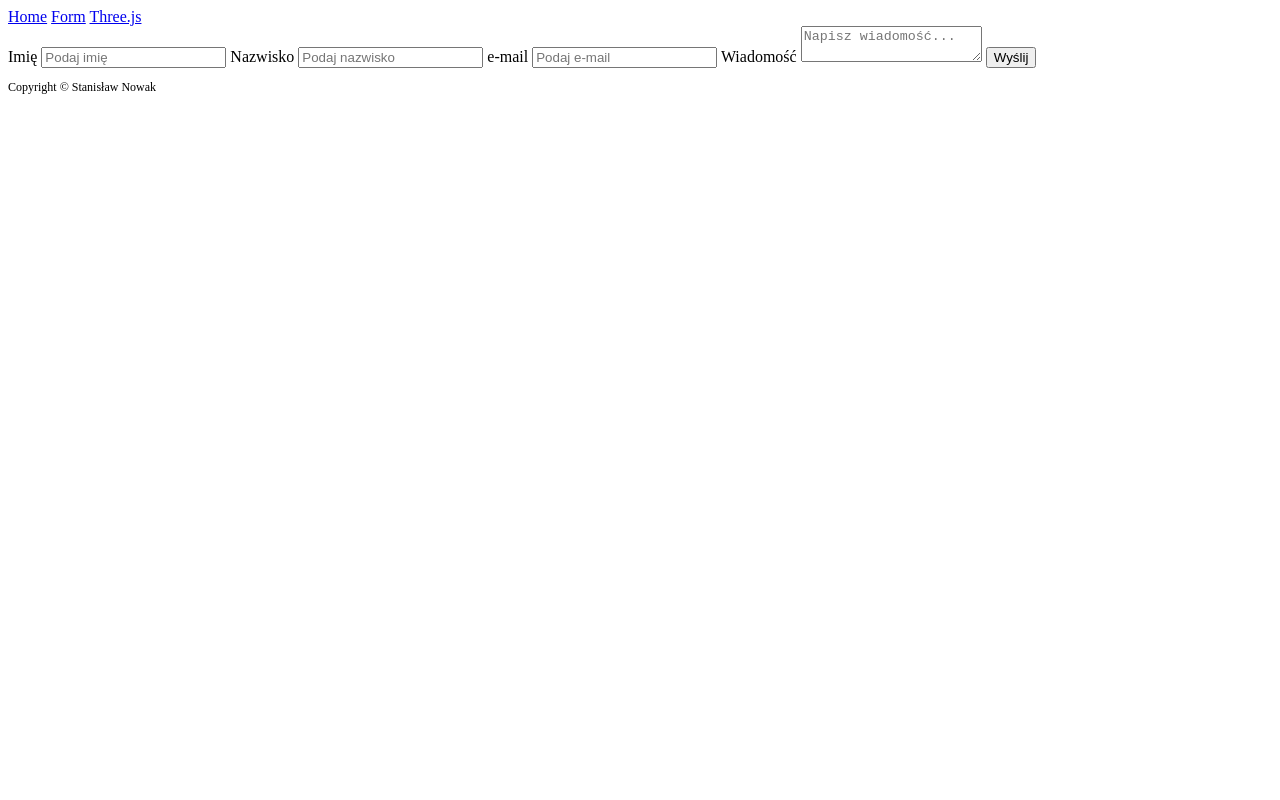
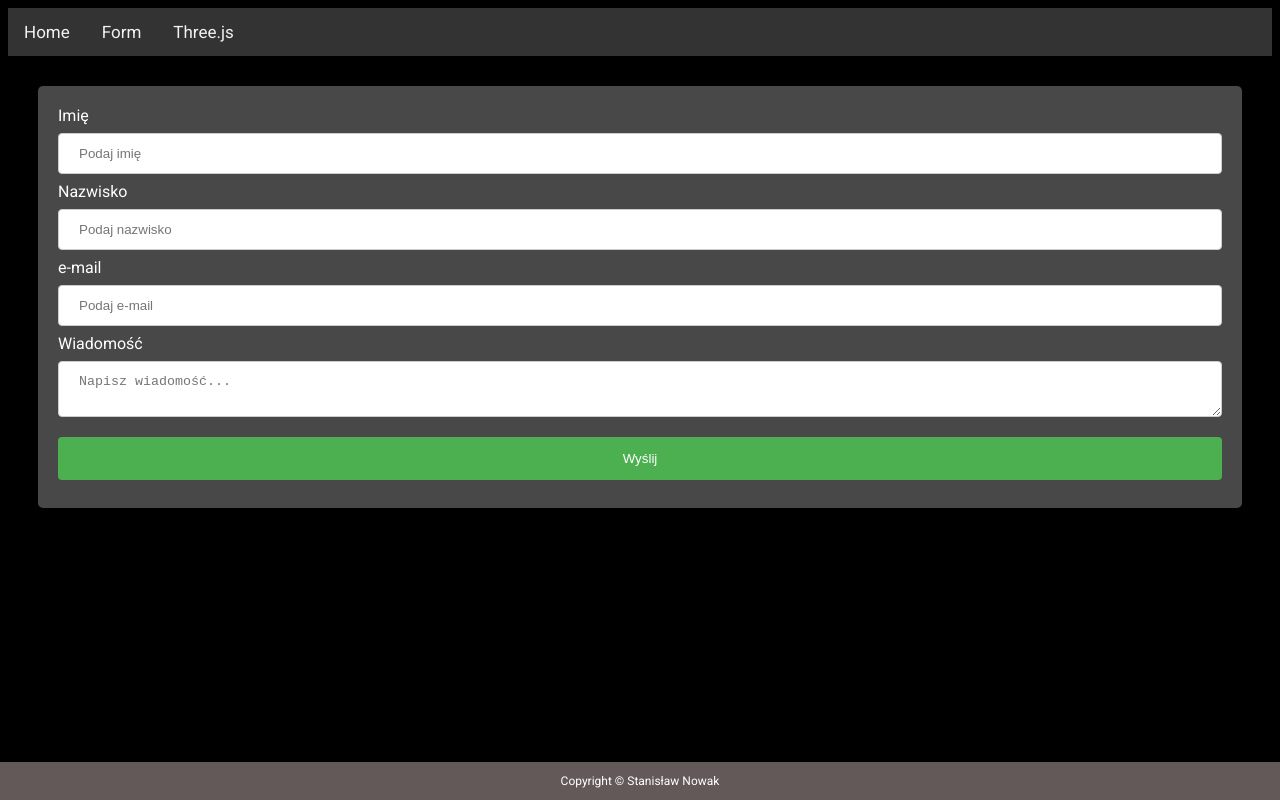
Before and after one commit to nowaks381edu/3A2024SN, a plain HTML site: page form.html in a window 1280 px wide. Drawn offline with Linux system fonts and the light colour scheme.

Commit message:
Update form.html

```diff
--- a/form.html
+++ b/form.html
@@ -2,7 +2,7 @@
 <html lang="en">
 
 <head>
-    <link rel="stylesheet" href="global.css">
+    <link rel="stylesheet" href="/3A2024SN/assets/index-CBrILeWL.css">
     <meta charset="UTF-8">
     <meta name="viewport" content="width=device-width, initial-scale=1.0">
     <title>Form</title>
```
